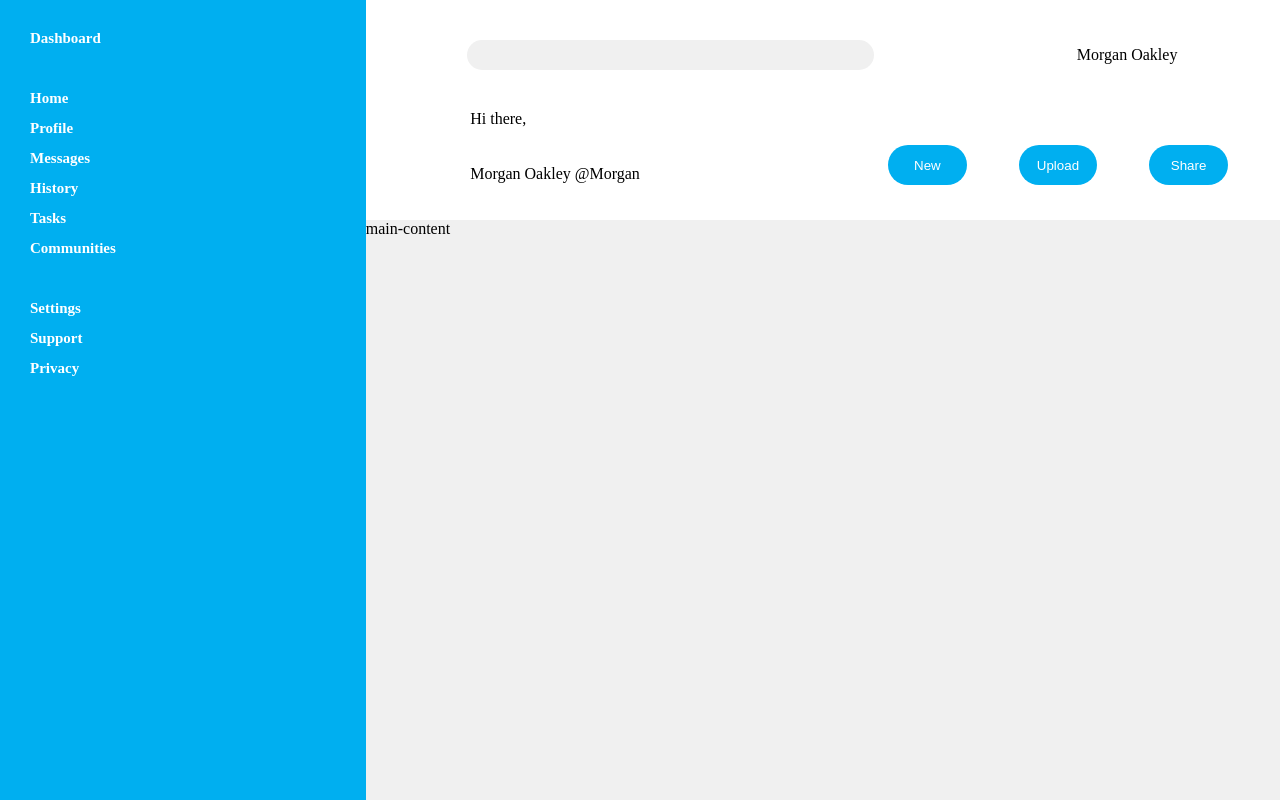
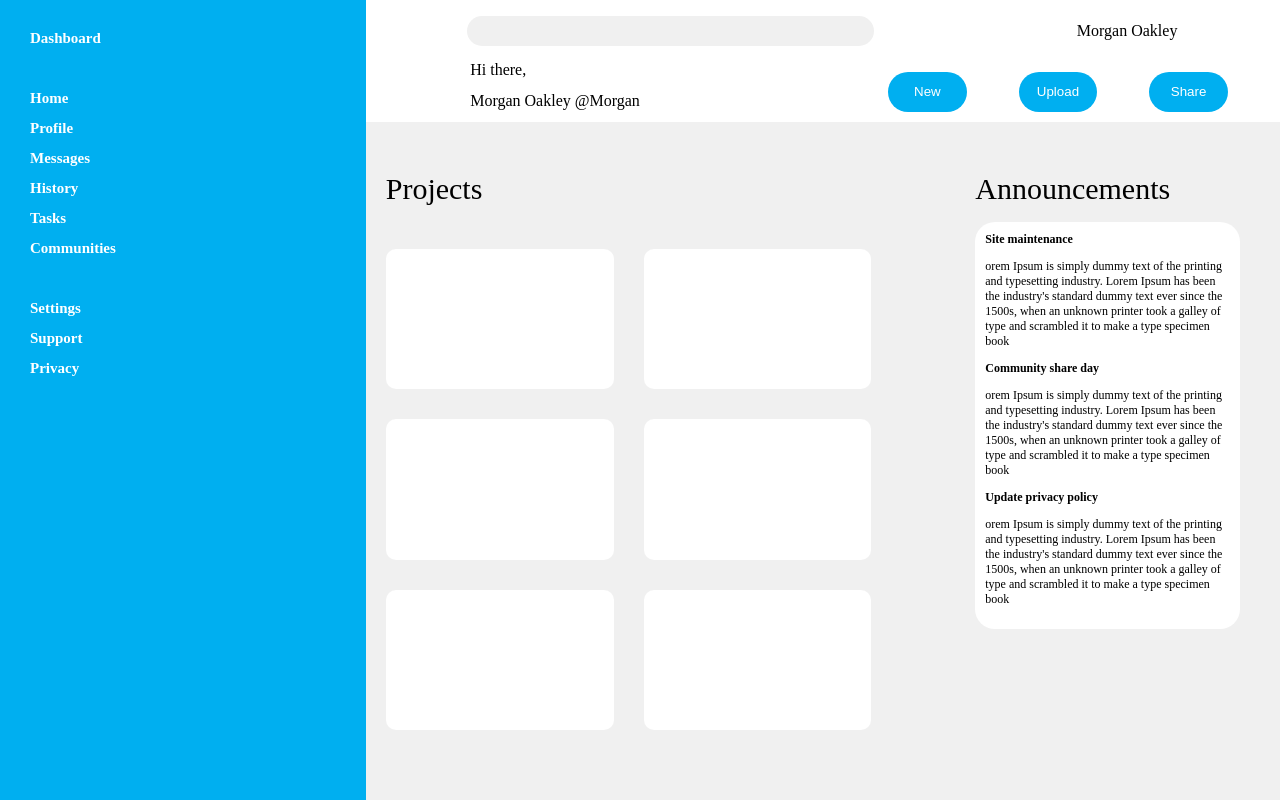
Before and after one commit to thony1337/Project-Admin-Dashboard, a plain HTML site: page index.html in a window 1280 px wide. Drawn offline with Linux system fonts and the light colour scheme.

Commit message:
add: announcements grid

```diff
--- a/index.html
+++ b/index.html
@@ -46,6 +46,35 @@
             </div>
         </div>
     </div>
-    <div class="main-content">main-content</div>
+    <div class="main-content">
+        <div class="your-projects-div">
+            <div class="project-div-text">Projects</div>
+            <div class="div1"></div>
+            <div class="div2"></div>
+            <div class="div3"></div>
+            <div class="div4"></div>
+            <div class="div5"></div>
+            <div class="div6"></div>
+        </div>
+        <div class="announcements-div">
+            <p class="announcements-text">Announcements</p>
+            <div class="announcements-div1">
+                <div class="announcement1"> <strong>Site maintenance</strong>
+                    <p>orem Ipsum is simply dummy text of the printing and typesetting industry. Lorem Ipsum has been the industry's standard dummy text ever since the 1500s, when an unknown printer took a galley of type and scrambled it to make a type specimen book</p>
+                    <div></div>
+                </div>
+                <div class="announcement2"> <strong>Community share day</strong>
+                    <p>orem Ipsum is simply dummy text of the printing and typesetting industry. Lorem Ipsum has been the industry's standard dummy text ever since the 1500s, when an unknown printer took a galley of type and scrambled it to make a type specimen book</p>
+                    <div></div>
+                </div>
+                <div class="announcement3"> <strong>Update privacy policy</strong>
+                    <p>orem Ipsum is simply dummy text of the printing and typesetting industry. Lorem Ipsum has been the industry's standard dummy text ever since the 1500s, when an unknown printer took a galley of type and scrambled it to make a type specimen book</p>
+                    <div></div>
+                </div>
+            </div>
+        </div>
+        <div class="trending-div">
+        </div>
+    </div>
 </body>
 </html>
--- a/styles.css
+++ b/styles.css
@@ -8,6 +8,7 @@
     grid-column-start: 2;
     grid-row: span 8;
     background-color: #F0F0F0;
+    height: 100%;
 }
 .sidebar {
     display: grid;
@@ -77,3 +78,56 @@
     background-color: #00AFF0;
     color: white;
 }
+.main-content {
+    display: grid;
+    grid-template-columns: 4fr 2fr;
+    grid-template-rows: 50% 50%;
+}
+.your-projects-div {
+  display: grid;
+  grid-row: span 2;
+  grid-template-columns: 40% 40%;
+  grid-template-rows: 1fr 3fr 3fr 3fr;
+  padding: 20px;
+  gap: 30px;
+  margin-bottom: 50px;
+  margin-top: 30px;
+}
+.div1, .div2, .div3, .div4, .div5, .div6 {
+    background-color: white;
+    border-radius: 10px;
+}
+.project-div-text {
+    grid-column: span 2;
+    height: 30px;
+    font-size: 30px;
+}
+.announcements-div {
+    display: grid;
+    grid-template-columns: 1fr;
+    grid-template-rows: 100px 1fr;
+    height: 70%;
+    font-size: clamp(10px, 1vw, 12px);
+    box-sizing: border-box;
+}
+.announcements-text {
+    font-size: 30px;
+    margin-top: 50px;
+}
+.announcements-div1 {
+    background-color: white;
+    border-radius: 20px;
+    margin-right: 40px;
+    display: grid;
+    grid-template-columns: 1fr;
+    grid-template-rows: 1fr 1fr 1fr;
+    padding: 10px;
+}
+.announcement1, .announcement2, .announcement3 {
+    display: grid;
+    grid-template-rows: auto 1fr;
+}
+.trending-text {
+    margin-top: 50px;
+    font-size: 30px;
+}
```
